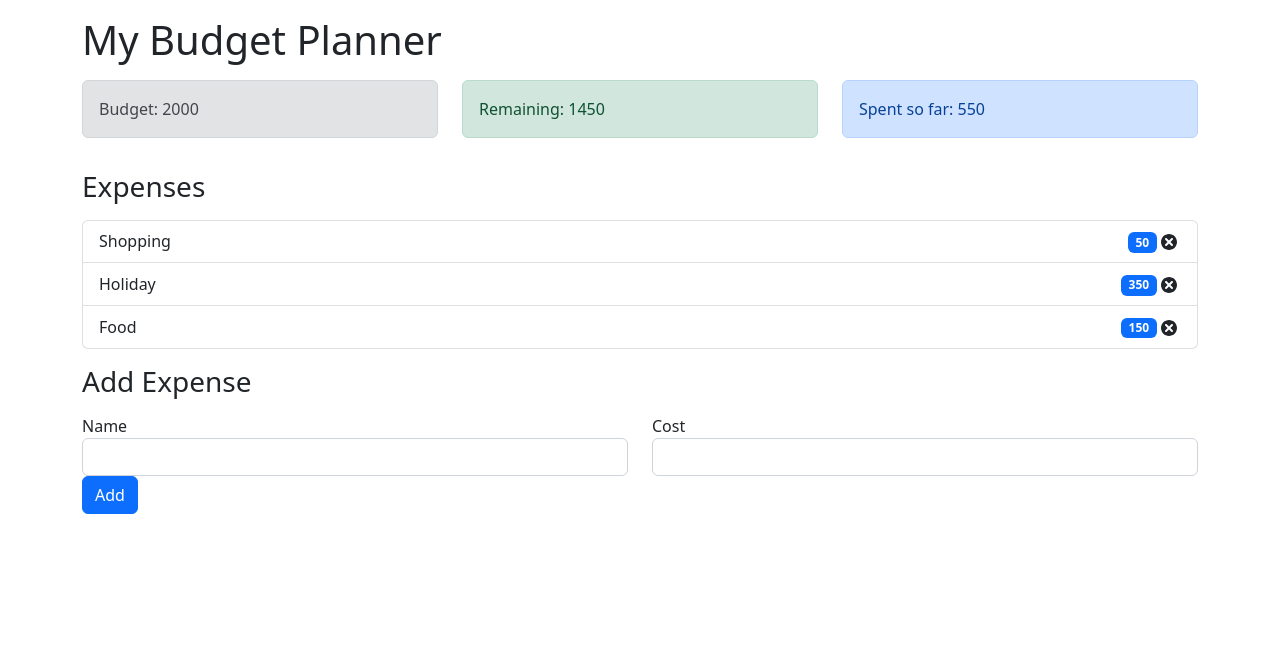
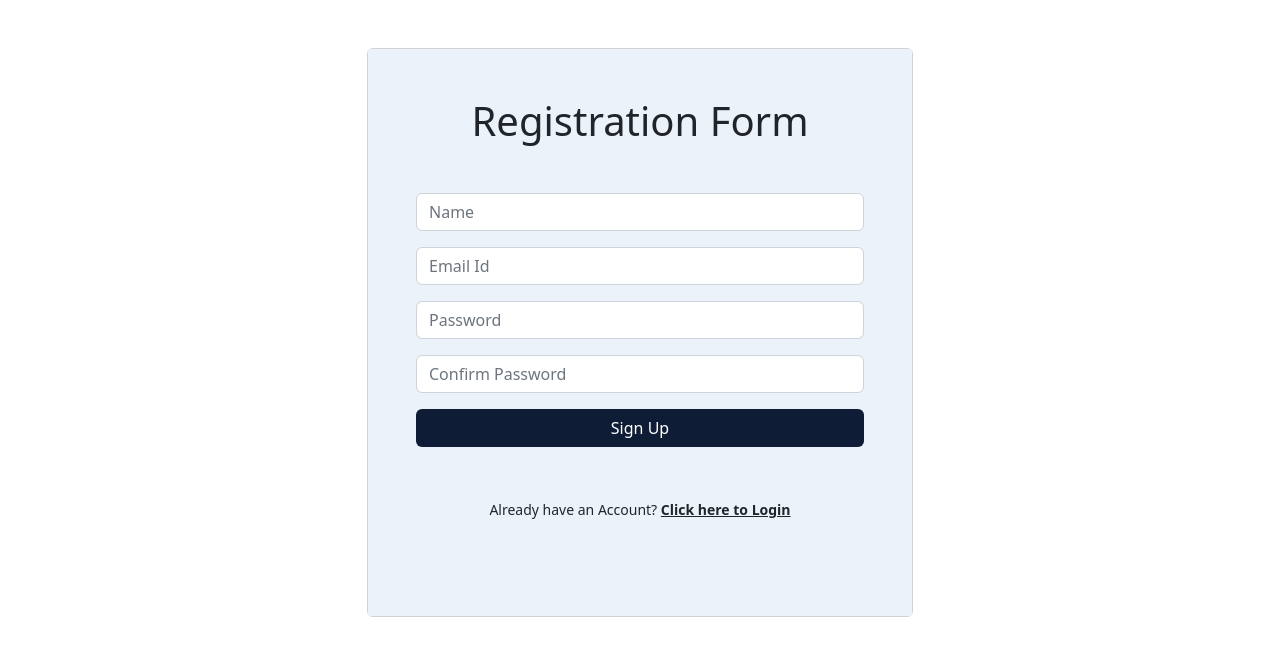
Before and after one commit to KOprincee/money-manager, a React (Create React App) app: page /register in a window 1280 px wide. Shown: the top 656 px of the page. Built offline with nearby package versions, Linux system fonts and the light colour scheme.

Commit message:
Major changes

```diff
--- a/package.json
+++ b/package.json
@@ -6,10 +6,12 @@
     "@testing-library/jest-dom": "^5.16.5",
     "@testing-library/react": "^13.4.0",
     "@testing-library/user-event": "^13.5.0",
+    "axios": "^1.4.0",
     "bootstrap": "^5.2.3",
     "react": "^18.2.0",
     "react-dom": "^18.2.0",
     "react-icons": "^4.8.0",
+    "react-router-dom": "^6.14.1",
     "react-scripts": "5.0.1",
     "uuid": "^9.0.0",
     "web-vitals": "^2.1.4"
--- a/src/App.js
+++ b/src/App.js
@@ -1,42 +1,24 @@
 import React from "react";
+import { createBrowserRouter, RouterProvider } from "react-router-dom";
 import "bootstrap/dist/css/bootstrap.min.css";
-import Budget from "./components/Budget";
-import Remaining from "./components/Remaining";
-import ExpenseTotal from "./components/ExpenseTotal";
-import ExpenseList from "./components/ExpenseList";
-import AddExpenseForm from "./components/AddExpenseForm";
 import { AppProvider } from "./context/AppContext";
+import Login from "./pages/Login";
+import Home from "./pages/Home";
+import Register from "./pages/Register";
+
+const router = createBrowserRouter([
+  {
+    path: "/",
+    element: <Login />,
+  },
+  { path: "/register", element: <Register /> },
+  { path: "/:userName", element: <Home /> },
+]);
 
 const App = () => {
   return (
     <AppProvider>
-      <div className="container">
-        <h1 className="mt-3">My Budget Planner</h1>
-        <div className="row mt-3">
-          <div className="col-sm">
-            <Budget />
-          </div>
-          <div className="col-sm">
-            <Remaining />
-          </div>
-          <div className="col-sm">
-            <ExpenseTotal />
-          </div>
-        </div>
-        <h3 className="mt-3">Expenses</h3>
-        <div className="row mt-3">
-          <div className="col-sm">
-            {" "}
-            <ExpenseList />
-          </div>
-        </div>
-        <h3 className="mt-3">Add Expense</h3>
-        <div className="row mt-3">
-          <div className="col-sm">
-            <AddExpenseForm />
-          </div>
-        </div>
-      </div>
+      <RouterProvider router={router} />
     </AppProvider>
   );
 };
--- a/src/components/AddExpenseForm.js
+++ b/src/components/AddExpenseForm.js
@@ -28,7 +28,7 @@ const AddExpenseForm = () => {
     <form onSubmit={onSubmit}>
       <div className="row">
         <div className="col-sm">
-          <label for="name">Name</label>
+          <label htmlFor="name">Name</label>
           <input
             required
             type="text"
@@ -39,7 +39,7 @@ const AddExpenseForm = () => {
           ></input>
         </div>
         <div className="col-sm">
-          <label for="cost">Cost</label>
+          <label htmlFor="cost">Cost</label>
           <input
             required
             type="text"
--- a/src/components/Budget.js
+++ b/src/components/Budget.js
@@ -6,6 +6,9 @@ const Budget = () => {
   return (
     <div className="alert alert-secondary">
       <span> Budget: {budget}</span>
+      <button type="submit" className="btn btn-primary btn-sm">
+        Edit
+      </button>
     </div>
   );
 };
--- a/src/context/AppContext.js
+++ b/src/context/AppContext.js
@@ -16,30 +16,26 @@ const AppReducer = (state, action) => {
         ),
       };
 
+    case "ADD_USER_DET":
+      return {
+        ...state,
+        name: action.payload.name,
+        id: action.payload.id,
+        token: action.payload.token,
+        budget: action.payload.budget,
+      };
+
     default:
       return state;
   }
 };
 
 const initialState = {
-  budget: 2000,
-  expenses: [
-    {
-      id: 1,
-      name: "Shopping",
-      cost: 50,
-    },
-    {
-      id: 2,
-      name: "Holiday",
-      cost: 350,
-    },
-    {
-      id: 3,
-      name: "Food",
-      cost: 150,
-    },
-  ],
+  name: "",
+  id: "",
+  token: "",
+  budget: 0,
+  expenses: [],
 };
 
 export const AppContext = createContext();
@@ -52,6 +48,9 @@ export const AppProvider = (props) => {
       value={{
         budget: state.budget,
         expenses: state.expenses,
+        id: state.id,
+        token: state.token,
+        name: state.name,
         dispatch,
       }}
     >
--- /dev/null
+++ b/src/pages/Home.js
@@ -0,0 +1,78 @@
+import React, { useEffect, useContext } from "react";
+import { AppContext } from "../context/AppContext";
+import { v4 as uuidv4 } from "uuid";
+
+import axios from "axios";
+import "bootstrap/dist/css/bootstrap.min.css";
+import Budget from "./../components/Budget";
+import Remaining from "./../components/Remaining";
+import ExpenseTotal from "./../components/ExpenseTotal";
+import ExpenseList from "./../components/ExpenseList";
+import AddExpenseForm from "./../components/AddExpenseForm";
+
+const Home = () => {
+  const { id, token, name, dispatch } = useContext(AppContext);
+
+  useEffect(() => {
+    if (id) {
+      axios
+        .get("http://localhost:3000/money-manager/expense/" + id, {
+          headers: {
+            Authorization: `Bearer ${token}`,
+          },
+        })
+        .then((res) => {
+          res.data.data.expense.map((el) =>
+            dispatch({
+              type: "ADD_EXPENSE",
+              payload: {
+                name: el.title,
+                id: uuidv4(),
+                cost: el.amount,
+              },
+            })
+          );
+        })
+        .catch((error) => {
+          console.error(error);
+        });
+    }
+  }, [id, token, dispatch]);
+
+  return (
+    <div className="container">
+      <h1 className="mt-3">
+        {name.replace(/\w+/g, function (w) {
+          return w[0].toUpperCase() + w.slice(1).toLowerCase();
+        })}
+        's Budget Planner
+      </h1>
+      <div className="row mt-3">
+        <div className="col-sm">
+          <Budget />
+        </div>
+        <div className="col-sm">
+          <Remaining />
+        </div>
+        <div className="col-sm">
+          <ExpenseTotal />
+        </div>
+      </div>
+      <h3 className="mt-3">Expenses</h3>
+      <div className="row mt-3">
+        <div className="col-sm">
+          {" "}
+          <ExpenseList />
+        </div>
+      </div>
+      <h3 className="mt-3">Add Expense</h3>
+      <div className="row mt-3">
+        <div className="col-sm">
+          <AddExpenseForm />
+        </div>
+      </div>
+    </div>
+  );
+};
+
+export default Home;
--- /dev/null
+++ b/src/pages/Login.css
@@ -0,0 +1,16 @@
+.btn-color {
+  background-color: #0e1c36;
+  color: #fff;
+}
+
+.btn-color:hover {
+  border: 1px solid black;
+}
+
+.cardbody-color {
+  background-color: #ebf2fa;
+}
+
+.warning-text {
+  color: red;
+}
--- /dev/null
+++ b/src/pages/Login.js
@@ -0,0 +1,100 @@
+import React, { useState, useContext } from "react";
+import { NavLink, useNavigate } from "react-router-dom";
+import axios from "axios";
+import "bootstrap/dist/css/bootstrap.min.css";
+import { AppContext } from "../context/AppContext";
+import "./Login.css";
+
+const Login = () => {
+  const navigate = useNavigate();
+  const { dispatch } = useContext(AppContext);
+  const [loginStatus, setLoginStatus] = useState(false);
+  const LoginHandler = async (e) => {
+    e.preventDefault();
+
+    await axios
+      .post("http://localhost:3000/money-manager/users/login", {
+        email: document.getElementById("email").value,
+        password: document.getElementById("password").value,
+      })
+      .then(function (response) {
+        localStorage.setItem("token", response.data.token);
+        dispatch({
+          type: "ADD_USER_DET",
+          payload: {
+            name: response.data.name,
+            id: response.data.id,
+            token: response.data.token,
+            budget: response.data.budget,
+          },
+        });
+        //navigate(`/${response.data.name}`);
+      })
+      .catch(function (error) {
+        if (error.response.status === 401) {
+          setLoginStatus(true);
+        }
+      })
+      .finally(navigate("/:prince"));
+  };
+
+  return (
+    <div className="container">
+      <div className="row">
+        <div className="col-md-6 offset-md-3">
+          <div className="card my-5">
+            <form
+              className="card-body cardbody-color p-lg-5"
+              onSubmit={LoginHandler}
+            >
+              <div className="text-center">
+                <h1 className="mb-5">Money Manager</h1>
+              </div>
+
+              <div className="mb-3">
+                <input
+                  type="text"
+                  className="form-control"
+                  id="email"
+                  aria-describedby="emailHelp"
+                  placeholder="Email Id"
+                  required={true}
+                ></input>
+              </div>
+              <div className="mb-3">
+                <input
+                  type="password"
+                  className="form-control"
+                  id="password"
+                  placeholder="Password"
+                  required={true}
+                ></input>
+              </div>
+              <div className="text-center">
+                <button type="submit" className="btn btn-color px-5 mb-5 w-100">
+                  Login
+                </button>
+              </div>
+              {loginStatus && (
+                <div className="warning-text form-text text-center px-3 mb-3">
+                  Invalid Email or Password
+                </div>
+              )}
+              <div
+                id="emailHelp"
+                className="form-text text-center mb-5 text-dark"
+              >
+                Not Registered?{"  "}
+                <NavLink to="/register" className="text-dark fw-bold">
+                  Create an Account
+                </NavLink>
+              </div>
+            </form>
+          </div>
+        </div>
+      </div>
+    </div>
+  );
+};
+
+export default Login;
--- /dev/null
+++ b/src/pages/Register.js
@@ -0,0 +1,72 @@
+import React from "react";
+import { NavLink } from "react-router-dom";
+import "bootstrap/dist/css/bootstrap.min.css";
+import "./Login.css";
+
+const Register = () => {
+  return (
+    <div className="container">
+      <div className="row">
+        <div className="col-md-6 offset-md-3">
+          <div className="card my-5">
+            <form className="card-body cardbody-color p-lg-5">
+              <div className="text-center">
+                <h1 className="mb-5">Registration Form</h1>
+              </div>
+              <div className="mb-3">
+                <input
+                  type="text"
+                  className="form-control"
+                  id="name"
+                  aria-describedby="name"
+                  placeholder="Name"
+                ></input>
+              </div>
+              <div className="mb-3">
+                <input
+                  type="text"
+                  className="form-control"
+                  id="email"
+                  aria-describedby="emailHelp"
+                  placeholder="Email Id"
+                ></input>
+              </div>
+              <div className="mb-3">
+                <input
+                  type="password"
+                  className="form-control"
+                  id="password"
+                  placeholder="Password"
+                ></input>
+              </div>
+              <div className="mb-3">
+                <input
+                  type="password"
+                  className="form-control"
+                  id="cnf-password"
+                  placeholder="Confirm Password"
+                ></input>
+              </div>
+              <div className="text-center">
+                <button type="submit" className="btn btn-color px-5 mb-5 w-100">
+                  Sign Up
+                </button>
+              </div>
+              <div
+                id="emailHelp"
+                className="form-text text-center mb-5 text-dark"
+              >
+                Already have an Account?{"  "}
+                <NavLink to="/" className="text-dark fw-bold">
+                  Click here to Login
+                </NavLink>
+              </div>
+            </form>
+          </div>
+        </div>
+      </div>
+    </div>
+  );
+};
+
+export default Register;
```
Also changed, not shown: 1 other file (tests, documents, lock files or other folders).
